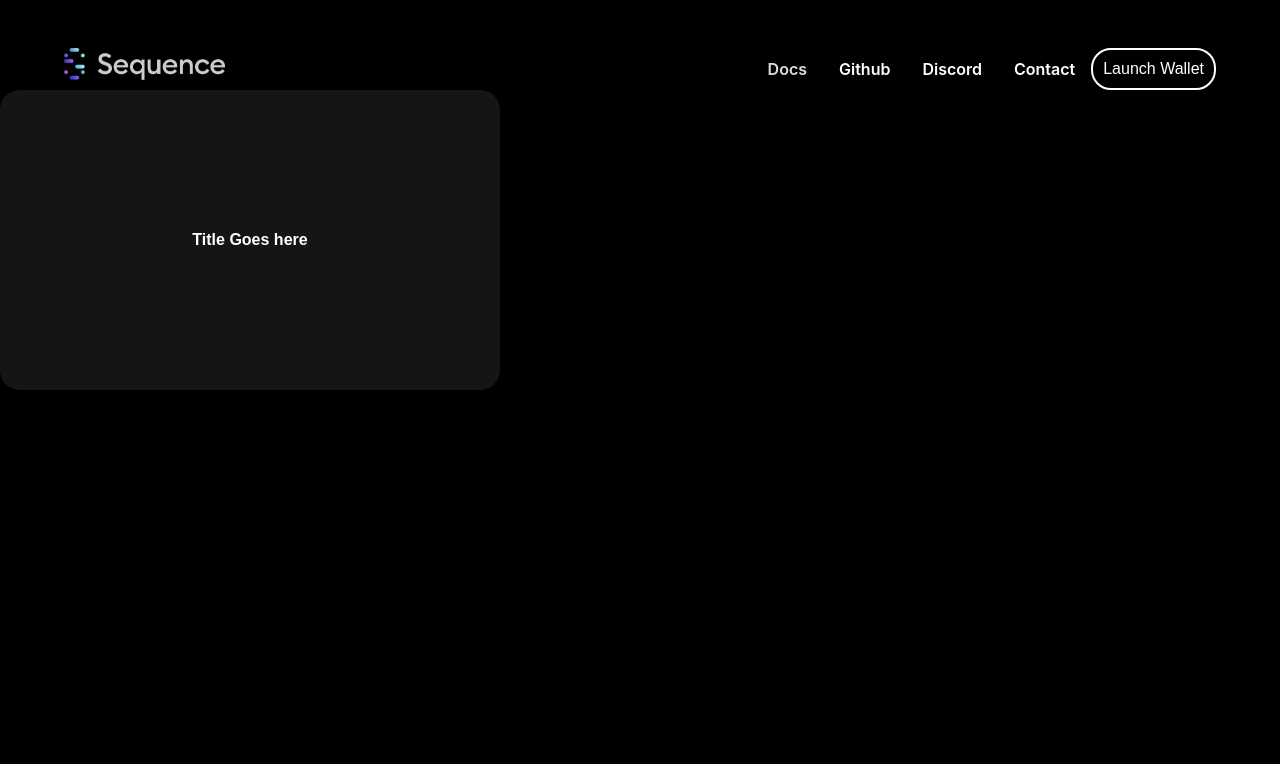
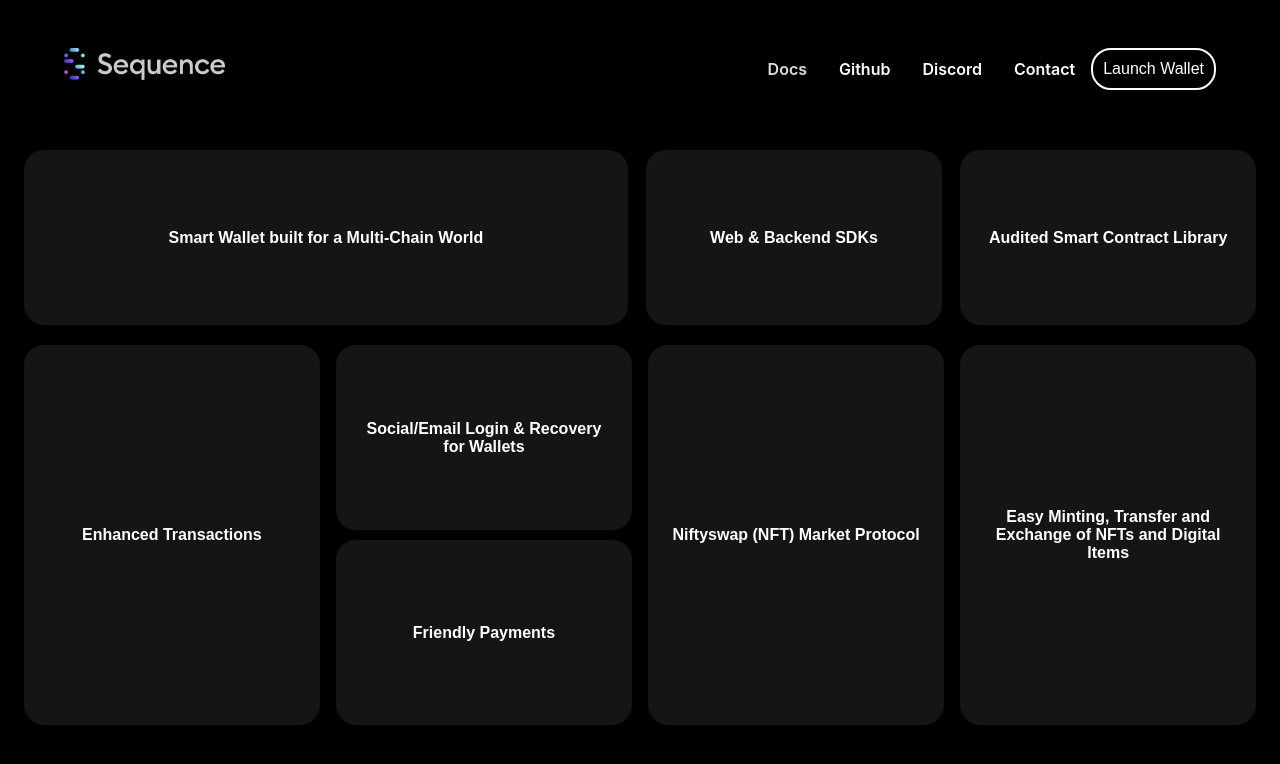
Before and after one commit to huynhr/sequence-build, a React (Create React App) app: page / in a window 1280 px wide. Shown: the top 764 px of the page. Built offline with nearby package versions, Linux system fonts and the light colour scheme.

Commit message:
Add card grid component

```diff
--- a/src/App.tsx
+++ b/src/App.tsx
@@ -1,7 +1,8 @@
 /** @jsxImportSource @emotion/react */
 import { Header } from './components'
-import Card from './components/Card'
 import colors from './utils/colors'
+import cardGridData from './utils/cardGridData.json'
+import CardGrid from './components/CardGrid/index'
 
 function App() {
   return (
@@ -9,16 +10,15 @@
       <div
         css={{
           'background': colors.black,
-          'height': '100vh',
+          'height': '100%',
+          'max-height': '100%',
           'width': '100vw',
           'position': 'absolute',
           'z-index': '-1',
         }}
       />
       <Header />
-      <div css={{ maxWidth: '500px', height: '300px' }}>
-        <Card />
-      </div>
+      <CardGrid data={cardGridData} />
     </div>
   )
 }
--- a/src/components/Card/index.tsx
+++ b/src/components/Card/index.tsx
@@ -2,7 +2,12 @@
 import { useState } from 'react'
 import colors from '../../utils/colors'
 
-const Card = () => {
+interface Props {
+  title: string
+  description: string
+}
+
+const Card = ({ title, description }: Props) => {
   const [isShown, setIsShown] = useState(false)
   return (
     <button
@@ -20,7 +25,7 @@
       onMouseEnter={() => setIsShown(true)}
       onMouseLeave={() => setIsShown(false)}
     >
-      {!isShown && <h4>Title Goes here</h4>}
+      {!isShown && <h4>{title}</h4>}
       {isShown && (
         <p
           css={{
@@ -33,18 +38,7 @@
             textAlign: 'start',
           }}
         >
-          Lorem Ipsum is simply dummy text of the printing and typesetting industry. Lorem Ipsum has been the
-          industry's standard dummy text ever since the 1500s, when an unknown printer took a galley of type
-          and scrambled it to make a type specimen book. It has survived not only five centuries, but also the
-          leap into electronic typesetting, remaining essentially unchanged. It was popularised in the 1960s
-          with the release of Letraset sheets containing Lorem Ipsum passages, and more recently with desktop
-          publishing software like Aldus PageMaker including versions of Lorem Ipsum Lorem Ipsum is simply
-          dummy text of the printing and typesetting industry. Lorem Ipsum has been the industry's standard
-          dummy text ever since the 1500s, when an unknown printer took a galley of type and scrambled it to
-          make a type specimen book. It has survived not only five centuries, but also the leap into
-          electronic typesetting, remaining essentially unchanged. It was popularised in the 1960s with the
-          release of Letraset sheets containing Lorem Ipsum passages, and more recently with desktop
-          publishing software like Aldus PageMaker including versions of Lorem Ipsum
+          {description}
         </p>
       )}
     </button>
--- /dev/null
+++ b/src/components/CardGrid/index.tsx
@@ -0,0 +1,92 @@
+/** @jsxImportSource @emotion/react */
+import { useMediaQuery } from 'react-responsive'
+import Card from '../Card'
+
+interface CardDetails {
+  title: string
+  description: string
+}
+
+interface Props {
+  data: CardDetails[]
+}
+
+const CardGrid = ({ data }: Props) => {
+  const isDesktop = useMediaQuery({
+    query: '(min-device-width: 768px)',
+  })
+
+  return (
+    <section
+      css={{
+        maxWidth: '78rem',
+        height: `${isDesktop ? '557px' : '100%'}`,
+        margin: '50px auto',
+        padding: ' 0 24px',
+      }}
+    >
+      <div
+        css={{
+          display: 'flex',
+          flexDirection: `${isDesktop ? 'row' : 'column'}`,
+          justifyContent: 'space-between',
+        }}
+      >
+        <div css={{ height: '175px', width: `${isDesktop ? '49%' : '100%'}`, margin: '10px 0' }}>
+          <Card title={data[0].title} description={data[0].description} />
+        </div>
+        <div css={{ height: '175px', width: `${isDesktop ? '24%' : '100%'}`, margin: '10px 0' }}>
+          <Card title={data[1].title} description={data[1].description} />
+        </div>
+        <div css={{ height: '175px', width: `${isDesktop ? '24%' : '100%'}`, margin: '10px 0' }}>
+          <Card title={data[2].title} description={data[2].description} />
+        </div>
+      </div>
+      <div
+        css={{
+          display: 'flex',
+          flexDirection: `${isDesktop ? 'row' : 'column'}`,
+          justifyContent: 'space-between',
+        }}
+      >
+        <div
+          css={{
+            height: `${isDesktop ? '380px' : '175px'}`,
+            width: `${isDesktop ? '24%' : '100%'}`,
+            margin: '10px 0',
+          }}
+        >
+          <Card title={data[3].title} description={data[3].description} />
+        </div>
+        <div css={{ width: `${isDesktop ? '24%' : '100%'}` }}>
+          <div css={{ height: `${isDesktop ? '185px' : '175px'}`, width: '100%', margin: '10px 0' }}>
+            <Card title={data[4].title} description={data[4].description} />
+          </div>
+          <div css={{ height: `${isDesktop ? '185px' : '175px'}`, width: '100%', margin: '10px 0' }}>
+            <Card title={data[5].title} description={data[5].description} />
+          </div>
+        </div>
+        <div
+          css={{
+            height: `${isDesktop ? '380px' : '175px'}`,
+            width: `${isDesktop ? '24%' : '100%'}`,
+            margin: '10px 0',
+          }}
+        >
+          <Card title={data[6].title} description={data[6].description} />
+        </div>
+        <div
+          css={{
+            height: `${isDesktop ? '380px' : '175px'}`,
+            width: `${isDesktop ? '24%' : '100%'}`,
+            margin: '10px 0',
+          }}
+        >
+          <Card title={data[7].title} description={data[7].description} />
+        </div>
+      </div>
+    </section>
+  )
+}
+
+export default CardGrid
--- a/src/components/index.tsx
+++ b/src/components/index.tsx
@@ -2,3 +2,5 @@
 export { default as Logo } from './Logo'
 export { default as Menu } from './Menu'
 export { default as Button } from './Button'
+export { default as CardGrid } from './CardGrid'
+export { default as Card } from './Card'
--- /dev/null
+++ b/src/utils/cardGridData.json
@@ -0,0 +1,34 @@
+[
+  {
+    "title": "Smart Wallet built for a Multi-Chain World",
+    "description": "The Sequence Wallet empowers your users with a friendly and secure experience for all of Ethereum. Plus, you'll never get stuck: you and your users can easily move between chains to capitalize on the lowest gas fees and highest security."
+  },
+  {
+    "title": "Web & Backend SDKs",
+    "description": "Powerful developer libraries and APIs that seamlessly integrate with Ethereum."
+  },
+  {
+    "title": "Audited Smart Contract Library",
+    "description": "A standard library of audited smart contracts. Check out our Github."
+  },
+  {
+    "title": "Enhanced Transactions",
+    "description": "Meta transaction support means users can batch transactions and pay for gas in the token of their choice. And, Sequence Meta transactions work with all existing contracts (without any changes required to your contracts)."
+  },
+  {
+    "title": "Social/Email Login & Recovery for Wallets",
+    "description": "Easily sign in via Google, Facebook or other socials. No blockchain knowledge required."
+  },
+  {
+    "title": "Friendly Payments",
+    "description": "Easy credit card on-ramps, and your users don’t need to own crypto to pay fees."
+  },
+  {
+    "title": "Niftyswap (NFT) Market Protocol",
+    "description": "Offer your users an ecommerce-like market experience for trading ERC-1155 tokens. Users will love instant liquidity with Niftyswap's AMM design! Build your own custom UI's — we've already built the backend for you."
+  },
+  {
+    "title": "Easy Minting, Transfer and Exchange of NFTs and Digital Items",
+    "description": "Our widely-adopted ERC-1155 smart contracts help you easily create digital collectibles. Plus, enhance your capabilities with our NFT APIs for querying metadata and balances."
+  }
+]
```
